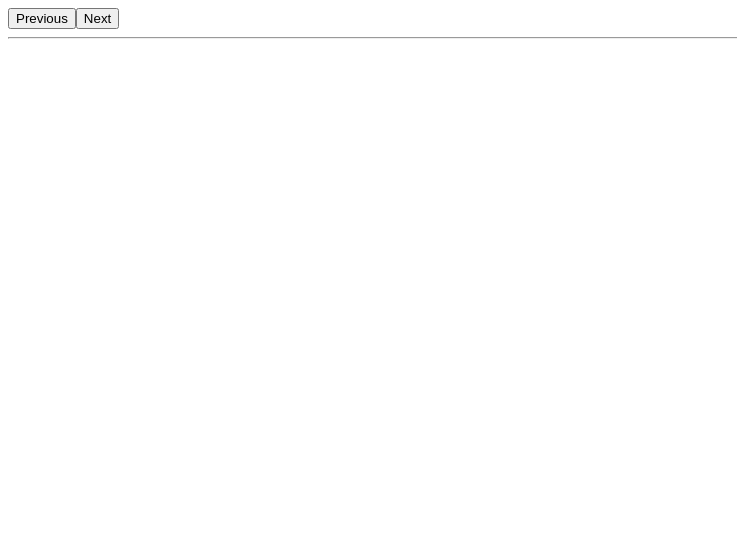
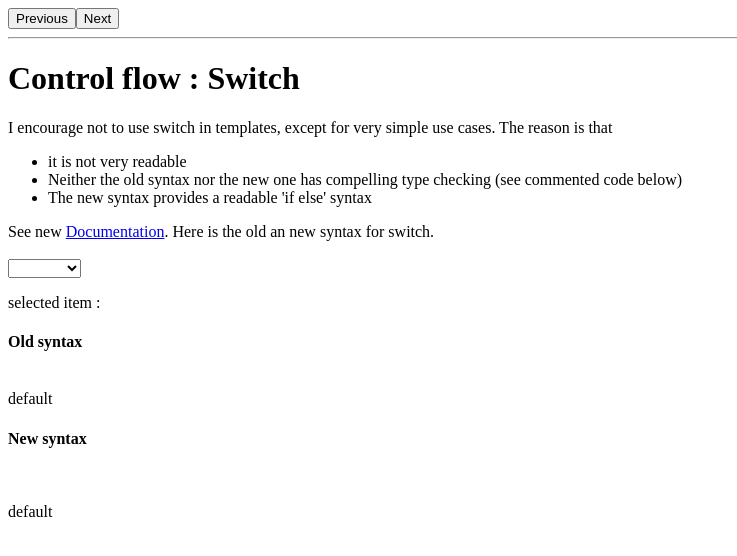
Before and after one commit to BryanDebinB12/angular-17-demo, an Angular app: page /4 in a window 1280 px wide. Shown: the top 556 px of the page, without its empty margins (0-737 px from the left). Built offline with nearby package versions, Linux system fonts and the light colour scheme.

Commit message:
switch syntax

```diff
--- a/src/app/control-flow-switch/control-flow-switch.component.html
+++ b/src/app/control-flow-switch/control-flow-switch.component.html
@@ -1,33 +1,76 @@
-<!-- <h1>Control flow : Switch</h1>
+<h1>Control flow : Switch</h1>
 
-<p>better typing</p>
+<div>
+  I encourage not to use switch in templates, except for very simple use cases.
+  The reason is that
+  <ul>
+    <li>it is not very readable</li>
+    <li>
+      Neither the old syntax nor the new one has compelling type checking (see
+      commented code below)
+    </li>
+    <li>The new syntax provides a readable 'if else' syntax</li>
+  </ul>
+  See new
+  <a
+    href="https://angular.dev/guide/templates/control-flow#switch-block---selection"
+    >Documentation</a
+  >. Here is the old an new syntax for switch.
+</div>
 
-<button (click)="firstCondition = !firstCondition">first condition</button>
-{{ {firstCondition} | json}}
 <br />
 
+<select [(ngModel)]="value">
+  <option *ngFor="let option of options" [value]="option.value">
+    {{ option.label }}
+  </option>
+</select>
+
+<p>selected item :</p>
+<pre>{{ value | json }}</pre>
+
 <h4>Old syntax</h4>
-<ng-container *ngIf="firstCondition; else firstConditionTemplate">
-  <p>shown if first condition is true</p>
+<br />
+<ng-container [ngSwitch]="value">
+  <ng-container *ngSwitchCase="'value 1'">case 1</ng-container>
+  <ng-container *ngSwitchCase="'value 2'">case 2</ng-container>
+  <ng-container *ngSwitchCase="'value 3'">case 3</ng-container>
+  <ng-container *ngSwitchDefault>default</ng-container>
 </ng-container>
-<ng-template #firstConditionTemplate>
-  <ng-container *ngIf="secondCondition; else secondConditionTemplate">
-    <p>shown if first condition is false</p>
-    <p>and second condition is true</p>
-  </ng-container>
-</ng-template>
-<ng-template #secondConditionTemplate>
-  <p>shown if first condition is false</p>
-  <p>and second condition is false</p>
-</ng-template>
 
 <h4>New syntax</h4>
-@if(firstCondition) {
-<p>shown if first condition is true</p>
-} @else if(secondCondition) {
-<p>shown if first condition is false</p>
-<p>and second condition is true</p>
-} @else {
-<p>shown if first condition is false</p>
-<p>and second condition is false</p>
-} -->
+<br />
+@switch (value) { @case ('value 1') {
+<p>case 1</p>
+} @case ('value 2') {
+<p>case 2</p>
+} @case ('value 3') {
+<p>case 3</p>
+} @default {
+<p>default</p>
+} }
+
+<!-- ATTEMPTS AT USING TYPE GUARDS  -->
+<!-- <h4>Old syntax</h4>
+<br />
+
+<ng-container [ngSwitch]="selectionOptionItem">
+  <ng-container *ngSwitchCase="isOption(selectionOptionItem)">
+  {{
+    selectionOptionItem
+  }}
+  Notice the lake of type narrowing here
+  </ng-container>
+  <ng-container *ngSwitchCase="isExtendedOption(selectionOptionItem)">{{
+    selectionOptionItem
+  }}</ng-container>
+  <ng-container *ngSwitchDefault>default</ng-container>
+</ng-container>
+
+<h4>New syntax</h4>
+<br />
+
+The code below does no compile as the new syntax only allow for values to be compared with the switch expression via a '===' operator
+@switch (selectionOptionItem) { @case (isOption(selectionOptionItem)) {
+<p>{{ selectionOptionItem }}</p>
+} } -->
--- a/src/app/control-flow-switch/control-flow-switch.component.ts
+++ b/src/app/control-flow-switch/control-flow-switch.component.ts
@@ -1,10 +1,57 @@
+import {
+  CommonModule,
+  NgFor,
+  NgSwitch,
+  NgSwitchCase,
+  NgSwitchDefault,
+} from '@angular/common';
 import { Component } from '@angular/core';
+import { FormsModule } from '@angular/forms';
+
+type Option = { label: string; value: ValueType };
+type ValueType = string;
+type ExtendedOption = Option & { additionalProperty: string };
 
 @Component({
   selector: 'app-control-flow-switch',
   standalone: true,
-  imports: [],
+  imports: [
+    NgFor,
+    NgSwitch,
+    CommonModule,
+    NgSwitchCase,
+    NgSwitchDefault,
+    FormsModule,
+  ],
   templateUrl: './control-flow-switch.component.html',
   styleUrl: './control-flow-switch.component.scss',
 })
-export class ControlFlowSwitchComponent {}
+export class ControlFlowSwitchComponent {
+  public value: ValueType | undefined;
+  public options: (Option | ExtendedOption)[] = [
+    { label: 'Option 1', value: 'value 1' },
+    {
+      label: 'Option 2',
+      value: 'value 2',
+      additionalProperty: 'some very important value',
+    },
+    { label: 'Option 3', value: 'value 3' },
+  ];
+
+  // the function bellow are used for type-guard experimentation
+  get selectionOptionItem(): Option | ExtendedOption | undefined {
+    return this.options.find((option) => option.value === this.value);
+  }
+  public isOption(
+    maybeOption: Option | ExtendedOption | undefined
+  ): maybeOption is Option {
+    return (maybeOption as Option).value !== undefined;
+  }
+  public isExtendedOption(
+    maybeExtendedOption: Option | ExtendedOption | undefined
+  ): maybeExtendedOption is ExtendedOption {
+    return (
+      (maybeExtendedOption as ExtendedOption).additionalProperty !== undefined
+    );
+  }
+}
```
